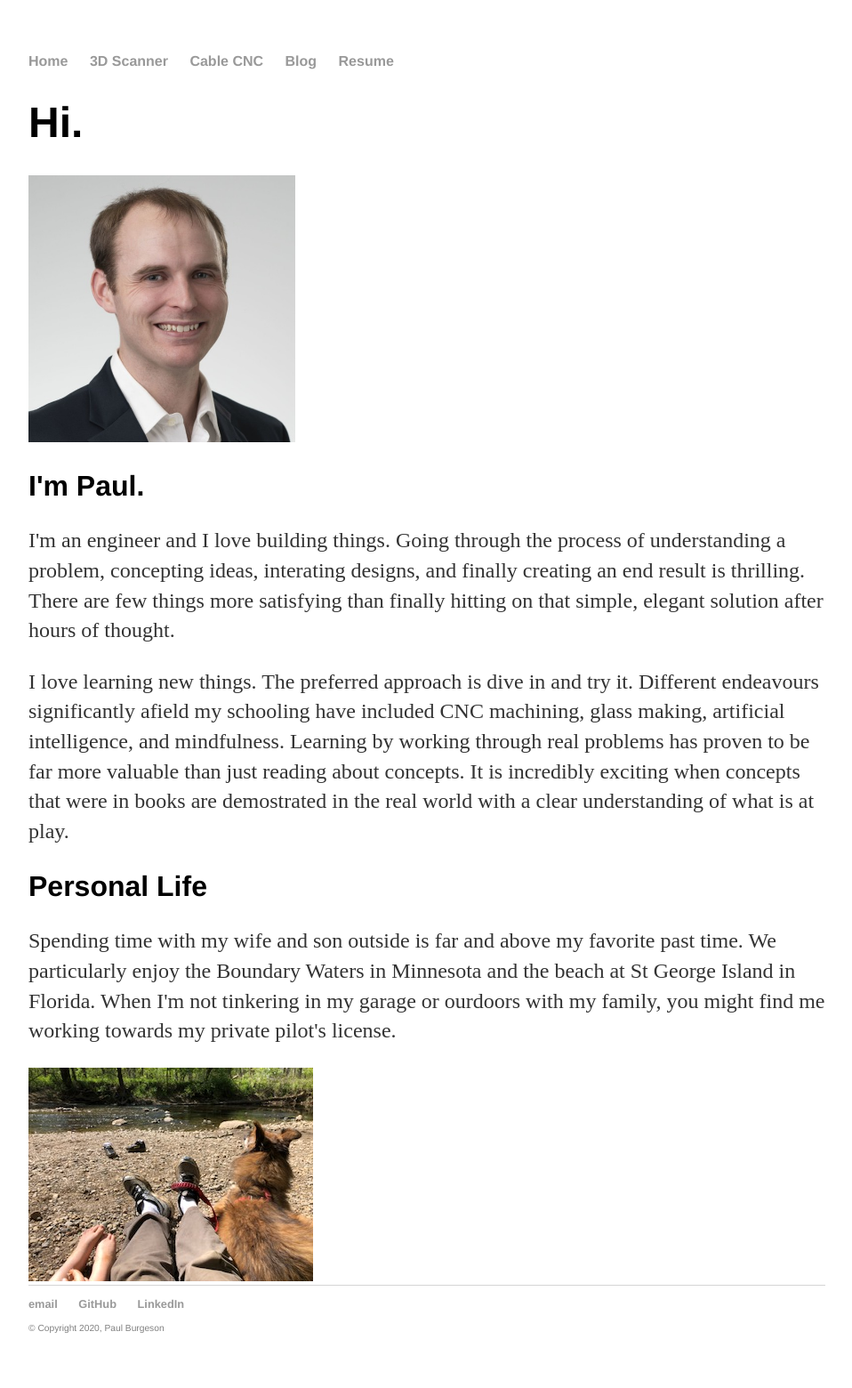
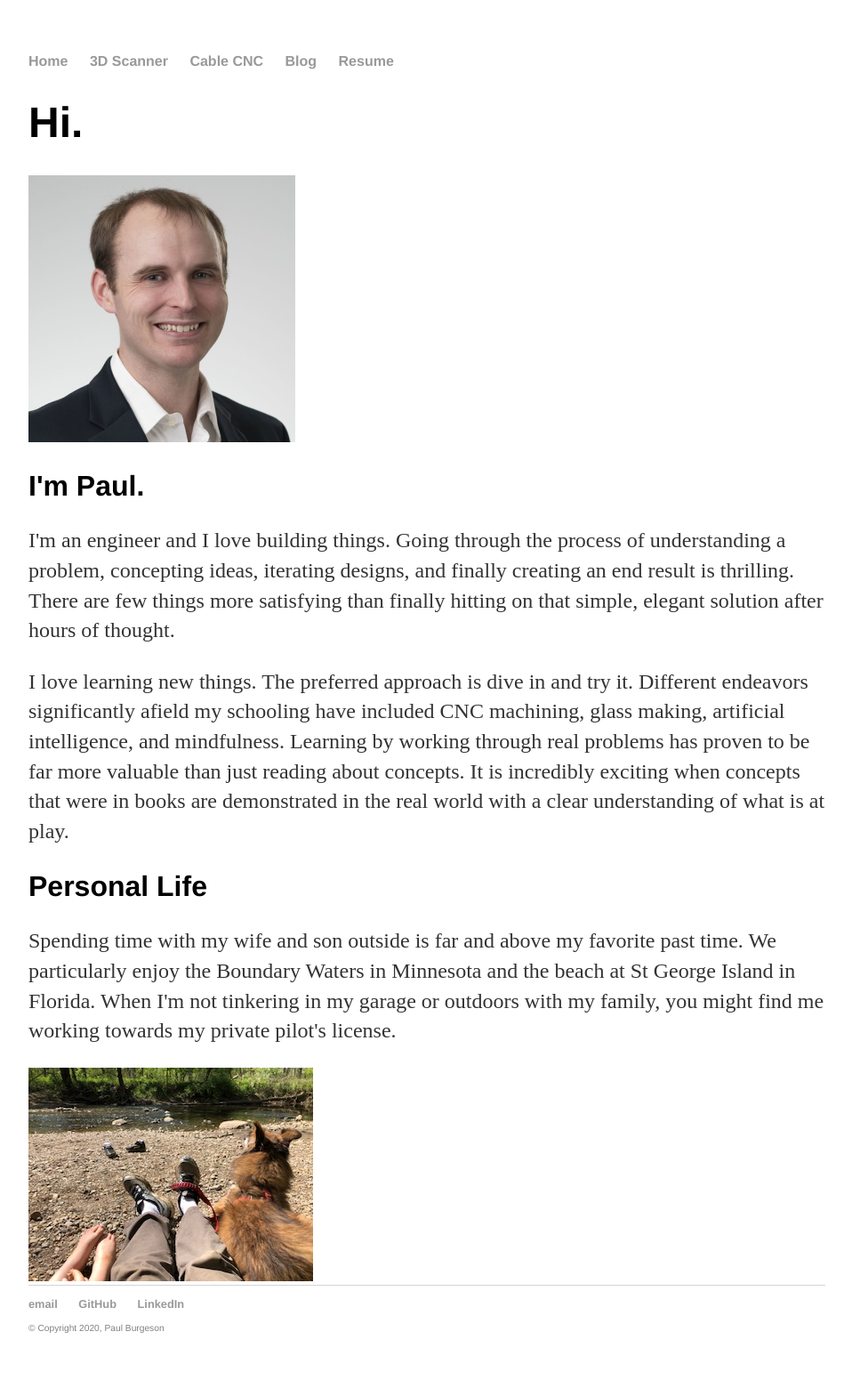
Before and after one commit to pburgeson/pburgeson.github.io, a Jekyll site: the page built from index.html, in a window 1280 px wide. Shown: the whole page at 89% size, without its empty margins (160-1118 px from the left). Built offline with Jekyll 4.4.1, drawn with Linux system fonts in a browser that asks for light colours.

Commit message:
Fixing typos

```diff
--- a/index.html
+++ b/index.html
@@ -8,19 +8,19 @@ title: Paul Burgeson
 	<h2>I'm Paul.</h2>
 	<p>
 		I'm an engineer and I love building things.  Going through the process of understanding a problem, concepting ideas,
-		interating designs, and finally creating an end result is thrilling.  There are few things more satisfying than finally
+		iterating designs, and finally creating an end result is thrilling.  There are few things more satisfying than finally
 		hitting on that simple, elegant solution after hours of thought.
 	</p>
 	<p>
-		I love learning new things.  The preferred approach is dive in and try it.  Different endeavours significantly afield my
+		I love learning new things.  The preferred approach is dive in and try it.  Different endeavors significantly afield my
 		schooling have included CNC machining, glass making, artificial intelligence, and mindfulness.  Learning by working through real problems
 		has proven to be far more valuable than just reading about concepts.  It is incredibly exciting when concepts that were
-		in books are demostrated in the real world with a clear understanding of what is at play.
+		in books are demonstrated in the real world with a clear understanding of what is at play.
 	</p>
 	<h2>Personal Life</h2>
 	<p>
 		Spending time with my wife and son outside is far and above my favorite past time.  We particularly enjoy the Boundary Waters in
-		Minnesota and the beach at St George Island in Florida.  When I'm not tinkering in my garage or ourdoors with my family, you might find me
+		Minnesota and the beach at St George Island in Florida.  When I'm not tinkering in my garage or outdoors with my family, you might find me
 		working towards my private pilot's license.
 	</p>
 	<img src="assets/home/familypic.jpg">
```
